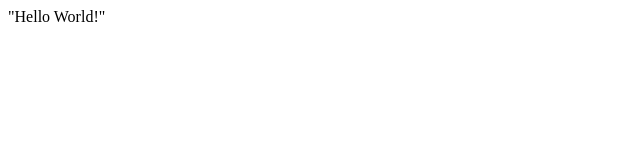
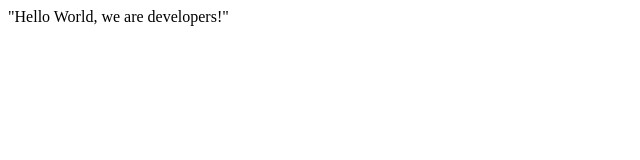
Before and after one commit to SamsonBelayneh/SamsonElizabeth, a plain HTML site: page fcc-test-suite-template-master (1)/fcc-test-suite-template-master/index.html in a window 1280 px wide. Shown: the whole page, without its empty margins (0-640 px from the left). Drawn offline with Linux system fonts and the light colour scheme.

Commit message:
update changes

```diff
--- a/fcc-test-suite-template-master (1)/fcc-test-suite-template-master/index.html
+++ b/fcc-test-suite-template-master (1)/fcc-test-suite-template-master/index.html
@@ -7,7 +7,7 @@
   </head>
 
   <body>
-    "Hello World!"
+    "Hello World, we are developers!"
     <script src="https://cdn.freecodecamp.org/testable-projects-fcc/v1/bundle.js"></script>
 
     <!--
```
